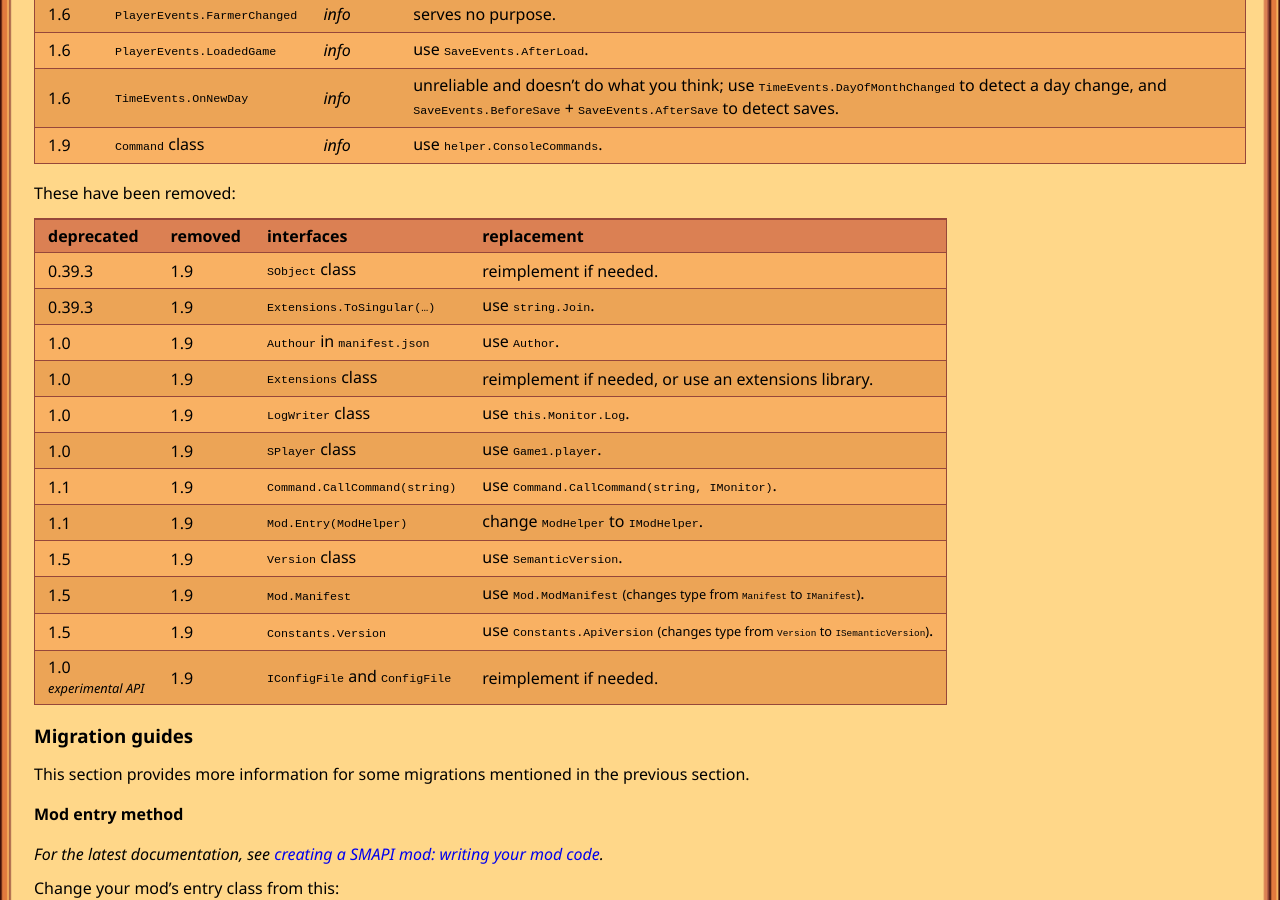
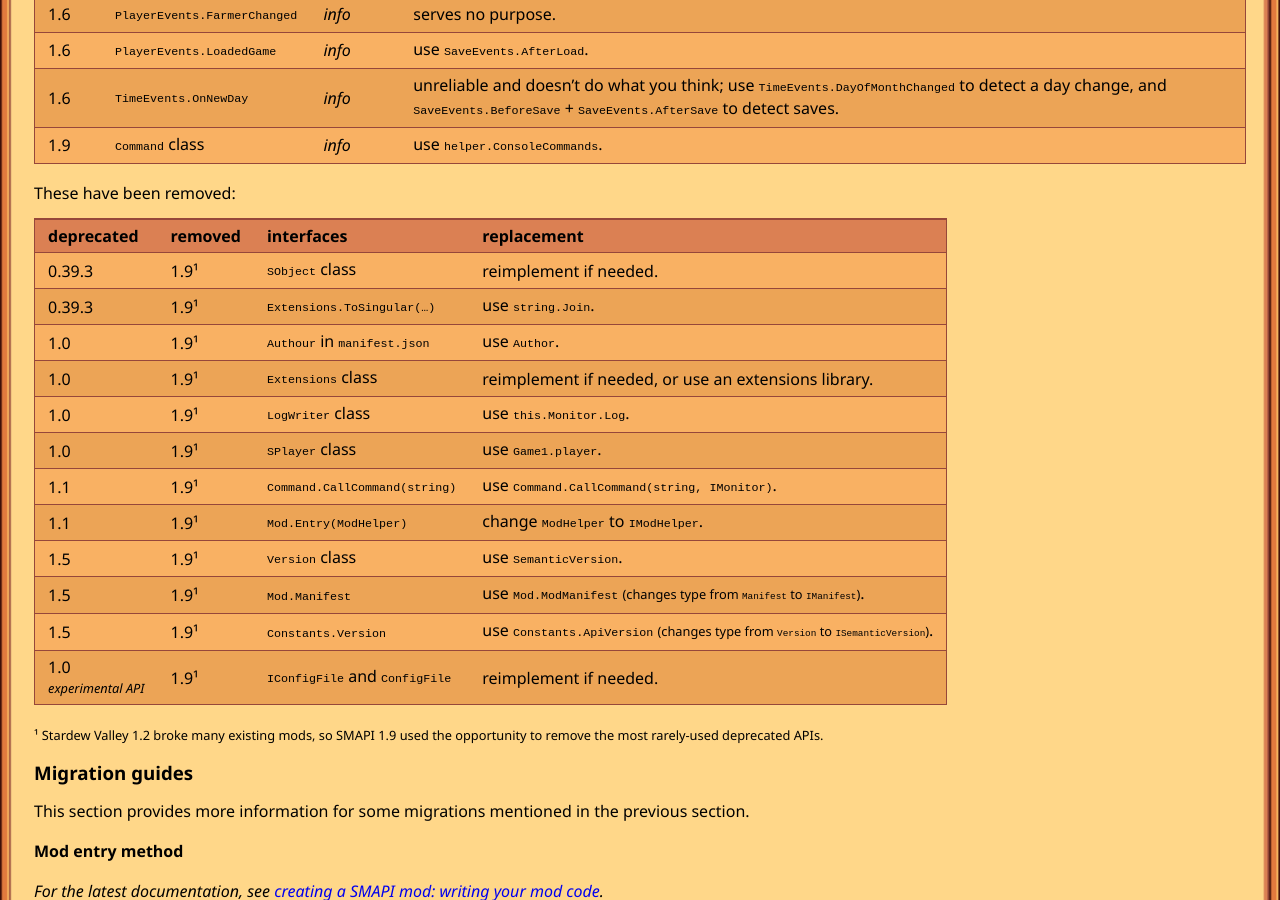
Before and after one commit to Pathoschild/canimod.github.io, a Jekyll site: the page built from for-devs/updating-a-smapi-mod.md, in a window 1280 px wide and 900 px high, scrolled down 1755 px. Built offline with Jekyll 4.4.1, drawn with Linux system fonts in a browser that asks for light colours; nearby versions of some CDN libraries.

Commit message:
add footnote about 1.9 deprecations

```diff
--- a/for-devs/updating-a-smapi-mod.md
+++ b/for-devs/updating-a-smapi-mod.md
@@ -62,18 +62,20 @@
 
 deprecated | removed | interfaces | replacement
 :--------- | :------ | :--------- | :----------
-0.39.3     | 1.9     | `SObject` class | reimplement if needed.
-0.39.3     | 1.9     | `Extensions.ToSingular(…)` | use `string.Join`.
-1.0        | 1.9     |  `Authour` in `manifest.json` | use `Author`.
-1.0        | 1.9     | `Extensions` class | reimplement if needed, or use an extensions library.
-1.0        | 1.9     | `LogWriter` class | use `this.Monitor.Log`.
-1.0        | 1.9     | `SPlayer` class | use `Game1.player`.
-1.1        | 1.9     | `Command.CallCommand(string)` | use `Command.CallCommand(string, IMonitor)`.
-1.1        | 1.9     | `Mod.Entry(ModHelper)` | change `ModHelper` to `IModHelper`.
-1.5        | 1.9     | `Version` class | use `SemanticVersion`.
-1.5        | 1.9     | `Mod.Manifest` | use `Mod.ModManifest` <small>(changes type from `Manifest` to `IManifest`)</small>.
-1.5        | 1.9     | `Constants.Version` | use `Constants.ApiVersion` <small>(changes type from `Version` to `ISemanticVersion`)</small>.
-1.0<br /><small><em>experimental API</em></small> | 1.9 | `IConfigFile` and `ConfigFile` | reimplement if needed.
+0.39.3     | 1.9¹    | `SObject` class | reimplement if needed.
+0.39.3     | 1.9¹    | `Extensions.ToSingular(…)` | use `string.Join`.
+1.0        | 1.9¹    |  `Authour` in `manifest.json` | use `Author`.
+1.0        | 1.9¹    | `Extensions` class | reimplement if needed, or use an extensions library.
+1.0        | 1.9¹    | `LogWriter` class | use `this.Monitor.Log`.
+1.0        | 1.9¹    | `SPlayer` class | use `Game1.player`.
+1.1        | 1.9¹    | `Command.CallCommand(string)` | use `Command.CallCommand(string, IMonitor)`.
+1.1        | 1.9¹    | `Mod.Entry(ModHelper)` | change `ModHelper` to `IModHelper`.
+1.5        | 1.9¹    | `Version` class | use `SemanticVersion`.
+1.5        | 1.9¹    | `Mod.Manifest` | use `Mod.ModManifest` <small>(changes type from `Manifest` to `IManifest`)</small>.
+1.5        | 1.9¹    | `Constants.Version` | use `Constants.ApiVersion` <small>(changes type from `Version` to `ISemanticVersion`)</small>.
+1.0<br /><small><em>experimental API</em></small> | 1.9¹ | `IConfigFile` and `ConfigFile` | reimplement if needed.
+
+<small>¹ Stardew Valley 1.2 broke many existing mods, so SMAPI 1.9 used the opportunity to remove the most rarely-used deprecated APIs.</small>
 
 ### Migration guides
 This section provides more information for some migrations mentioned in the previous section.
```
